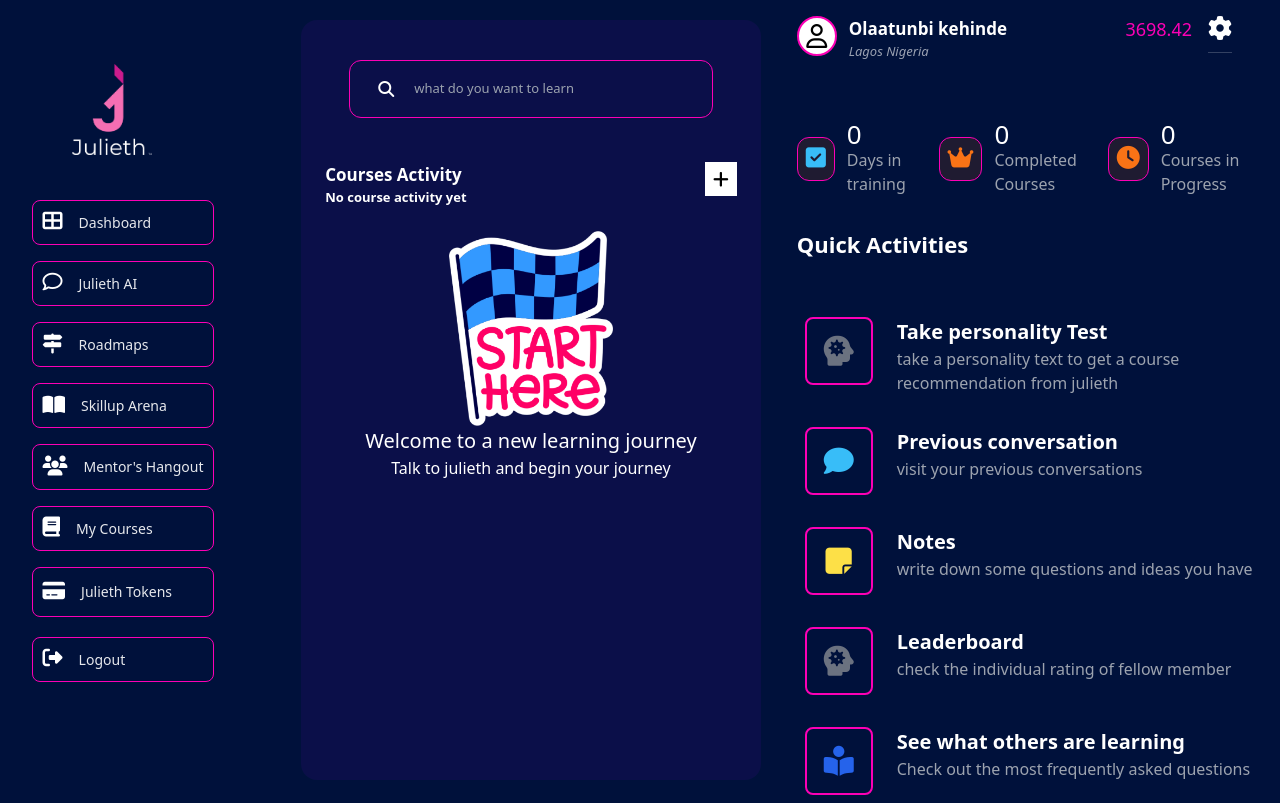
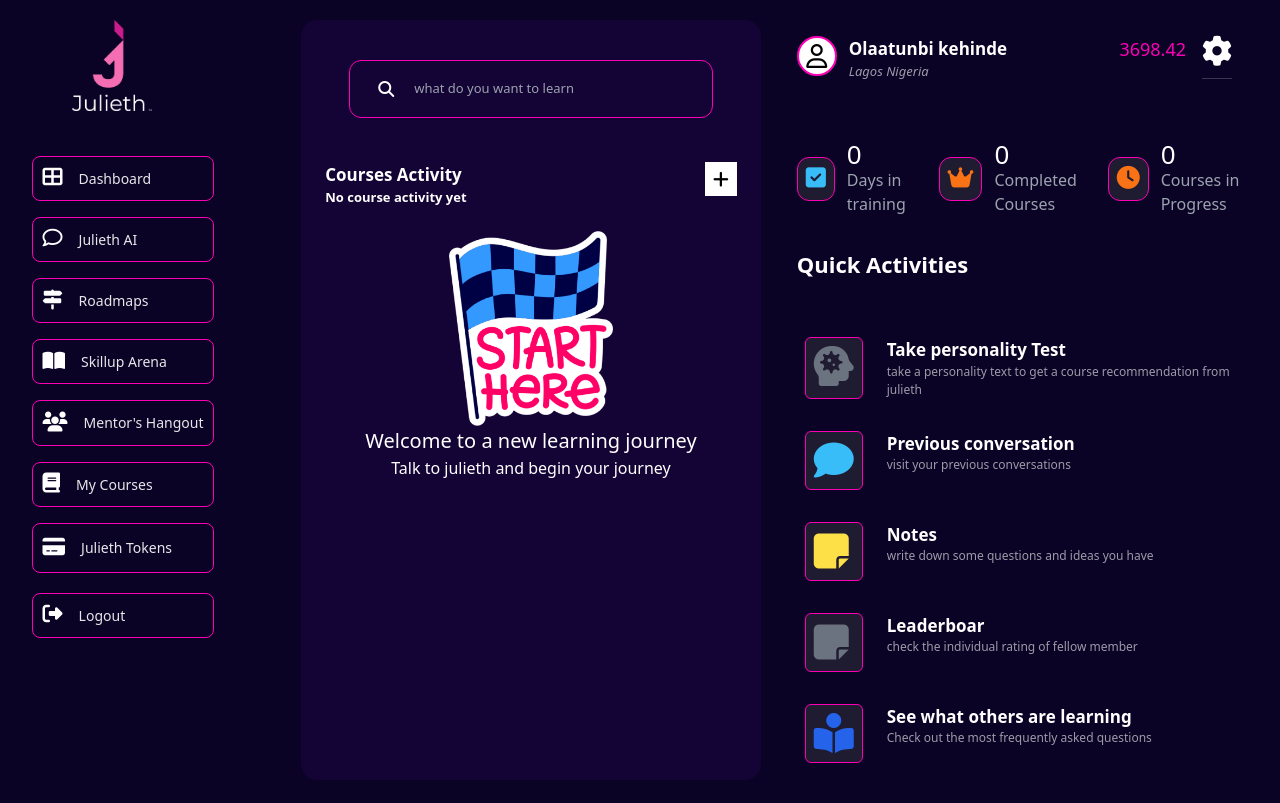
Before and after one commit to Kennytobiloba/dash, a website: page public/index.html in a window 1280 px wide. Drawn offline with Linux system fonts and the light colour scheme.

Commit message:
first commit

```diff
--- a/public/index.html
+++ b/public/index.html
@@ -7,11 +7,11 @@
     <link rel="stylesheet" href="style.css">
     <link rel="stylesheet" href="https://cdnjs.cloudflare.com/ajax/libs/font-awesome/6.4.2/css/all.min.css">
 </head>
-<body class="bg-[#00113b] ">
+<body class="bg-[#0a0325] ">
 
 
 
-  <!-- Include the Tailwind CSS stylesheet -->
+
 
 
 
@@ -19,7 +19,7 @@
   <div class=" flex h-screen ">
 
     <div class="w-[20%]  text-white hidden flex-col items-start ml-8 gap-5 xl:flex">
-        <div class=" mt-16 ml-10">
+        <div class=" mt-5 ml-10">
             <img src="img/julieth.png" alt="" width="80">
         </div>
       <div class="py-[25px] mb-5">
@@ -132,7 +132,7 @@
 
 
     <!-- Notifications Panel -->
-    <div class="xl:w-[40%] p-4  flex flex-col gap-5 w-full relative">
+    <div class="xl:w-[40%] p-4 mt-5  flex flex-col gap-5 w-full relative  overflow-visible">
       <div class=" flex justify-between text-white mb-10">
         <div class="flex gap-3">
           <div class="border-[#FC00B5] rounded-full border-2 xl:flex hidden items-center justify-center w-10 h-10 bg-white text-black">
@@ -151,7 +151,7 @@
         </div>
         <nav class="">
           <!-- Add this HTML to your code inside the relevant section -->
-          <div class=" navbar absolute top-0 w-[90%] left-0  h-full bg-red xl:hidden text-white bg-[#00113b]  hidden" >
+          <div class=" navbar absolute top-0 w-[90%] left-0  h-full bg-red xl:hidden text-white bg-[#0a0325]  hidden" >
           <div class="">
             <div >
               <div class="flex justify-between">
@@ -241,7 +241,7 @@
             <h3 class="text-[#FC00B5] text-[18px] xl:block hidden">3698.42</h3>
            <div class="xl:hidden flex gap-2">
             <i class="fa-solid fa-bell  text-[18px]"></i>
-            <div class="border-[#FC00B5] rounded-full border-2  flex items-center justify-center w-8 h-8 bg-white text-black xl:hidden">
+            <div class="border-[#FC00B5]  rounded-[50%] overflow-hidden border-2  flex items-center justify-center w-[30px] h-[30px] bg-white text-black xl:hidden">
               <div class="">
                 <i class="fa-regular fa-user text-[20px]"></i>
               </div>
@@ -249,8 +249,8 @@
            </div>
           </div>
           <div>
-            <div class="hidden xl:block">
-              <i class="fa-solid fa-gear text-[24px] font-bold border-b-[1px] border-b-white/20 pb-3"></i>
+            <div class="hidden xl:block w-[30px] h-[30px]">
+              <i class="fa-solid fa-gear text-[30px] font-bold border-b-[1px] border-b-white/20 pb-3"></i>
             </div>
           </div>
         </div>
@@ -308,12 +308,12 @@
         <div>
          <!-- group1 begin -->
          <div class="group mb-4">
-          <div class="flex text-white gap-6 group-hover:-translate-y-2 transition-transform duration-300 hover:border-2 hover:border-[#FC00B5] hover:rounded-lg p-2">
-            <div class="border-2 border-[#FC00B5] flex justify-center items-center w-8 h-8 p-8 rounded-lg">
-              <i class="fa-solid fa-head-side-virus text-[30px] text-gray-500"></i>
+          <div class="flex text-white gap-6 group-hover:-translate-y-2 transition-transform duration-300 hover:border-2 hover:border-[transparent] lg:hover:border-[#FC00B5] hover:rounded-lg p-2 rounded-xl max-md:hover:bg-[#1F1B31] max-md:hover:border-none max-md:hover:drop-shadow-none bg-[#0a0325] animate-bounce-anim hover:drop-shadow-[0_15px_10px_rgba(252,0,181,.1)] mb-3 lg:hover:border-1">
+            <div class="border-[1px] bg-[#1F1B31] border-[#FC00B5] p-2 rounded-md object-contain">
+              <i class="fa-solid  lg:text-[40px] fa-head-side-virus text-[30px] text-gray-500 w-[40px] max-md:w-[30px]"></i>
             </div>
-            <div> <h3 class="text-[20px] font-semibold text-[18px]">Take personality Test</h3>
-            <p class="text-gray-400 text-[16px]">take a personality text to get a course recommendation from julieth</p>
+            <div> <p class="font-semibold text-[17px] max-md:text-[15px] ">Take personality Test</h3>
+            <p class="text-[12px] opacity-60 max-md:text-[10px]">take a personality text to get a course recommendation from julieth</p>
           </div>
           </div>
         </div>
@@ -321,48 +321,52 @@
 
 
 
-          <!-- gropp2 begin -->
+
           <div class="group mb-4">
-            <div class="flex text-white gap-6 group-hover:-translate-y-2 transition-transform duration-300 hover:border-2 hover:border-[#FC00B5] hover:rounded-lg p-2">
-              <div class="border-2 border-[#FC00B5] flex justify-center items-center w-8 h-8 p-8 rounded-lg">
-                <i class="fa-solid fa-comment text-[30px] text-sky-400"></i>
+            <div class="flex text-white gap-6 group-hover:-translate-y-2 hover:border-2 hover:border-[#FC00B5] hover:rounded-lg p-2 rounded-xl max-md:hover:bg-[#1F1B31] max-md:hover:border-none max-md:hover:drop-shadow-none bg-[#0a0325] animate-bounce-anim hover:drop-shadow-[0_15px_10px_rgba(252,0,181,.1)]">
+              <div class="border-[1px] bg-[#1F1B31] border-[#FC00B5] p-2 rounded-md object-contain">
+                <i class="fa-solid fa-comment lg:text-[40px] text-[30px] text-sky-400  w-[40px] max-md:w-[30px]"></i>
               </div>
-              <div> <h1 class="text-[20px] font-semibold">Previous conversation</h1>
-              <p class="text-gray-400">visit your previous conversations</p>
+              <div> <p class="font-semibold text-[17px] max-md:text-[15px] ">Previous conversation</h3>
+              <p class="text-[12px] opacity-60 max-md:text-[10px]">visit your previous conversations</p>
             </div>
             </div>
           </div>
           <!-- group2 end -->
-          <div class="group mb-4">
-            <div class="flex text-white gap-6 group-hover:-translate-y-2 transition-transform duration-300 hover:border-2 hover:border-[#FC00B5] hover:rounded-lg p-2">
-              <div class="border-2 border-[#FC00B5] flex justify-center items-center w-8 h-8 p-8 rounded-lg">
-                <i class="fa-solid fa-note-sticky text-[30px] text-yellow-300"></i>
+
+          <div class=" mb-4">
+            <div class="flex text-white gap-6 group-hover:-translate-y-2 transition-transform duration-300 hover:border-2 hover:border-[#FC00B5] hover:rounded-lg p-2 rounded-xl max-md:hover:bg-[#1F1B31] max-md:hover:border-none max-md:hover:drop-shadow-none bg-[#0a0325] animate-bounce-anim hover:drop-shadow-[0_15px_10px_rgba(252,0,181,.1)]">
+              <div class="border-[1px] bg-[#1F1B31] border-[#FC00B5] p-2 rounded-md object-contain">
+                <i class="fa-solid fa-comment lg:text-[40px] fa-note-sticky text-[30px] text-yellow-300  w-[40px] max-md:w-[30px]"></i>
               </div>
-              <div> <h1 class="text-[20px] font-semibold">Notes</h1>
-              <p class="text-gray-400">write down some questions and ideas you have</p>
+              <div> <p class="font-semibold text-[17px] max-md:text-[15px] ">Notes</h3>
+              <p class="text-[12px] opacity-60 max-md:text-[10px]">write down some questions and ideas you have</p>
             </div>
             </div>
           </div>
 
-          <!-- group 3 -->
-          <div class="group mb-4">
-            <div class="flex text-white gap-6 group-hover:-translate-y-2 transition-transform duration-300 hover:border-2 hover:border-[#FC00B5] hover:rounded-lg p-2">
-              <div class="border-2 border-[#FC00B5] flex justify-center items-center w-8 h-8 p-8 rounded-lg">
-                <i class="fa-solid fa-head-side-virus text-[30px] text-gray-500"></i>
+
+          <div class="mb-4">
+            <div class="flex text-white gap-6 group-hover:-translate-y-2 transition-transform duration-300 hover:border-2 hover:border-[#FC00B5] hover:rounded-lg p-2 rounded-xl max-md:hover:bg-[#1F1B31] max-md:hover:border-none max-md:hover:drop-shadow-none bg-[#0a0325] animate-bounce-anim hover:drop-shadow-[0_15px_10px_rgba(252,0,181,.1)]">
+              <div class="border-[1px] bg-[#1F1B31] border-[#FC00B5] p-2 rounded-md object-contain">
+                <i class="fa-solid fa-comment lg:text-[40px]  fa-note-sticky fa-head-side-virus text-[30px] text-gray-500 w-[40px] max-md:w-[30px]"></i>
               </div>
-              <div> <h1 class="text-[20px] font-semibold">Leaderboard</h1>
-              <p class="text-gray-400">check the individual rating of fellow member</p>
+              <div> <p class="font-semibold text-[17px] max-md:text-[15px] ">Leaderboar</h3>
+              <p class="text-[12px] opacity-60 max-md:text-[10px]">check the individual rating of fellow member</p>
             </div>
             </div>
           </div>
+
           <!--  -->
-          <div class="group">
-            <div class="flex text-white gap-6 group-hover:-translate-y-2 transition-transform duration-300 hover:border-2 hover:border-[#FC00B5] hover:rounded-lg p-2">
-              <div class="border-2 border-[#FC00B5] flex justify-center items-center w-8 h-8 p-8 rounded-lg">
-                <i class="fa-solid fa-book-open-reader text-[30px] text-blue-600"></i>
+
+
+          <div class=" mb-4">
+            <div class="flex text-white gap-6 group-hover:-translate-y-2 transition-transform duration-300 hover:border-2 hover:border-[#FC00B5] hover:rounded-lg p-2 rounded-xl max-md:hover:bg-[#1F1B31] max-md:hover:border-none max-md:hover:drop-shadow-none bg-[#0a0325] animate-bounce-anim hover:drop-shadow-[0_15px_10px_rgba(252,0,181,.1)] md:border-none">
+              <div class="border-[1px] bg-[#1F1B31] border-[#FC00B5] p-2 rounded-md object-contain">
+                <i class="fa-solid fa-comment fa-book-open-reader text-[30px] lg:text-[40px] text-blue-600 w-[40px] max-md:w-[30px]"></i>
               </div>
-              <div> <h1 class="text-[20px] font-semibold">See what others are learning</h1>
-              <p class="text-gray-400">Check out the most frequently asked questions</p>
+              <div> <p class="font-semibold text-[17px] max-md:text-[15px] text-white">See what others are learning</h3>
+              <p class="text-[12px] opacity-60 max-md:text-[10px]">Check out the most frequently asked questions</p>
             </div>
             </div>
           </div>
```
Also changed, not shown: public/style.css.
